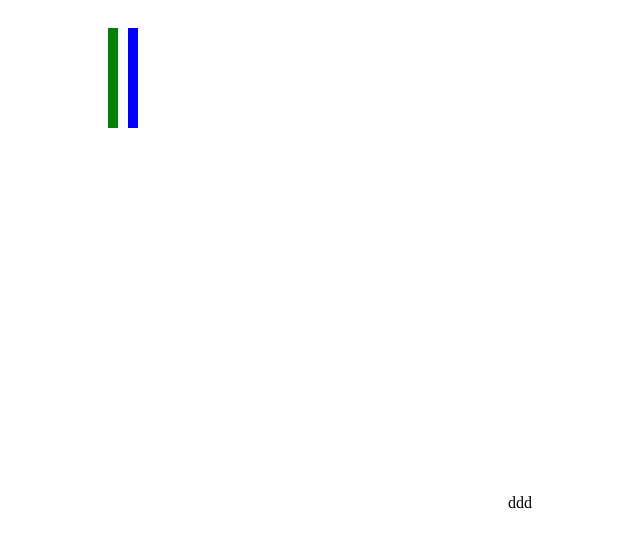
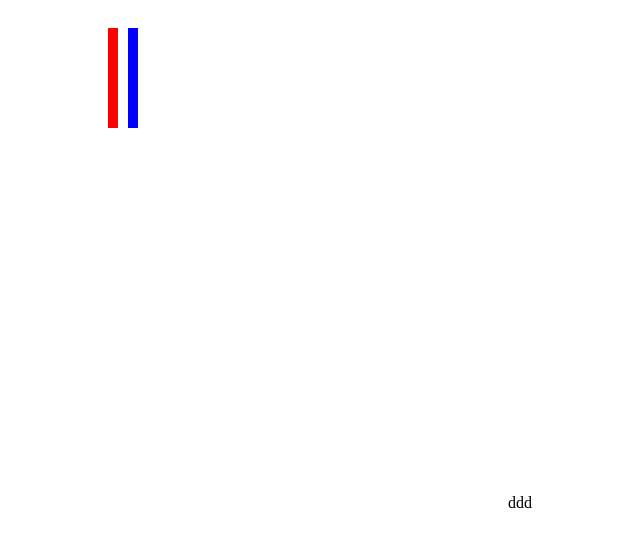
Before and after one commit to datacourseshu/d3, a plain HTML site: page index.html in a window 1280 px wide. Shown: the whole page, without its empty margins (0-640 px from the left). Drawn offline with nearby package versions, Linux system fonts and the light colour scheme.

Commit message:
Update index.html

```diff
--- a/index.html
+++ b/index.html
@@ -12,7 +12,7 @@
 
 
                 var bar1 = svg.append("rect")
-                .attr("fill", "green")
+                .attr("fill", "red")
                 .attr("x", 100)
                 .attr("y", 20)
                 .attr("height", 20)
```
